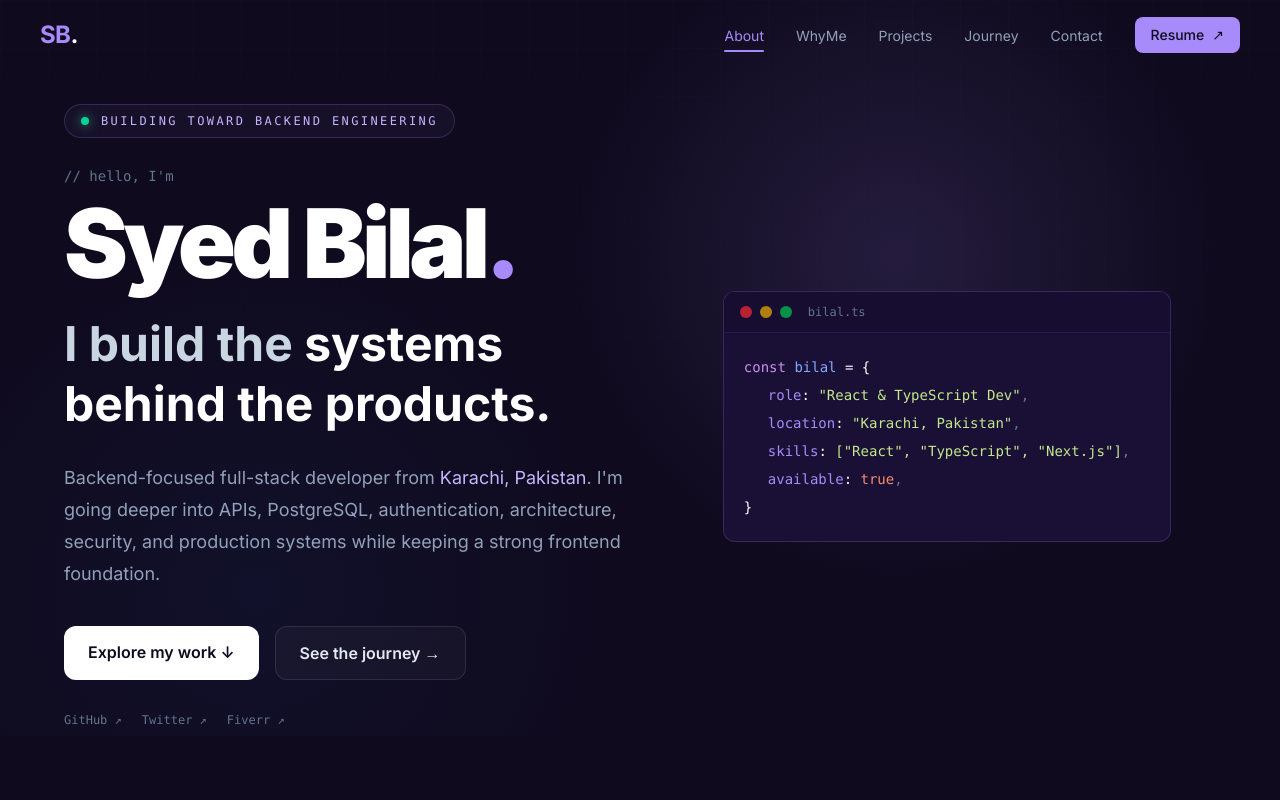
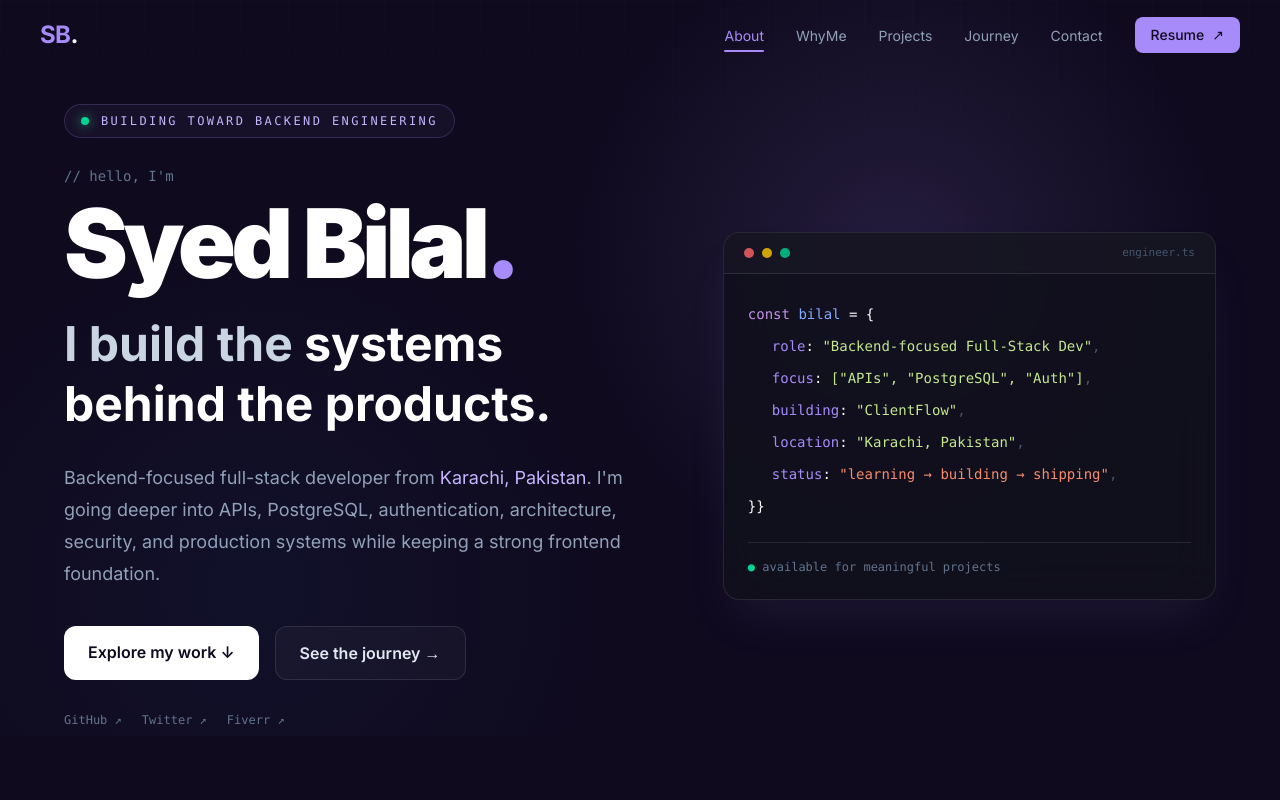
Before and after one commit to iamsyedbilal/portfolio, a Next.js app: page / in a window 1280 px wide. Shown: the top 800 px of the page. Built offline with nearby package versions, Linux system fonts and the light colour scheme.

Commit message:
refresh hero engineering profile card

```diff
--- a/components/CodeBlock.tsx
+++ b/components/CodeBlock.tsx
@@ -2,64 +2,33 @@
 
 import { motion } from "framer-motion";
 
+const lines = [
+  { key: "role", value: '"Backend-focused Full-Stack Dev"', color: "text-[#c3e88d]" },
+  { key: "focus", value: '["APIs", "PostgreSQL", "Auth"]', color: "text-[#c3e88d]" },
+  { key: "building", value: '"ClientFlow"', color: "text-[#c3e88d]" },
+  { key: "location", value: '"Karachi, Pakistan"', color: "text-[#c3e88d]" },
+  { key: "status", value: '"learning → building → shipping"', color: "text-[#f78c6c]" },
+];
+
 export default function CodeBlock() {
   return (
-    <motion.div
-      initial={{ opacity: 0, y: 20 }}
-      animate={{ opacity: 1, y: 0 }}
-      transition={{ duration: 0.5, delay: 0.6 }}
-      className="hidden lg:block w-full max-w-md">
-      <div className="rounded-xl border border-[#a78bfa]/20 bg-[#1a1035] overflow-hidden">
-        {/* Window bar */}
-        <div className="flex items-center gap-2 px-4 py-3 border-b border-[#a78bfa]/10 bg-[#160d30]">
-          <div className="w-3 h-3 rounded-full bg-red-500/70" />
-          <div className="w-3 h-3 rounded-full bg-yellow-500/70" />
-          <div className="w-3 h-3 rounded-full bg-green-500/70" />
-          <span className="ml-2 text-xs text-slate-500 font-mono">
-            bilal.ts
-          </span>
+    <motion.div initial={{ opacity: 0, y: 24, rotate: 1 }} animate={{ opacity: 1, y: 0, rotate: 0 }} transition={{ duration: 0.7, delay: 0.35 }} className="hidden lg:block w-full max-w-lg">
+      <div className="rounded-2xl border border-white/10 bg-[#11101c]/90 shadow-2xl shadow-[#a78bfa]/10 overflow-hidden backdrop-blur-xl">
+        <div className="flex items-center justify-between px-5 py-3 border-b border-white/10 bg-white/[0.02]">
+          <div className="flex items-center gap-2"><span className="w-2.5 h-2.5 rounded-full bg-red-400/80" /><span className="w-2.5 h-2.5 rounded-full bg-yellow-400/80" /><span className="w-2.5 h-2.5 rounded-full bg-emerald-400/80" /></div>
+          <span className="text-[11px] text-slate-600 font-mono">engineer.ts</span>
         </div>
-
-        {/* Code */}
-        <div className="p-5 font-mono text-sm leading-7">
-          <div>
-            <span className="text-[#c792ea]">const </span>
-            <span className="text-[#82aaff]">bilal </span>
-            <span className="text-white">= {"{"}</span>
-          </div>
-
-          {[
-            {
-              key: "role",
-              value: '"React & TypeScript Dev"',
-              color: "text-[#c3e88d]",
-            },
-            {
-              key: "location",
-              value: '"Karachi, Pakistan"',
-              color: "text-[#c3e88d]",
-            },
-            {
-              key: "skills",
-              value: '["React", "TypeScript", "Next.js"]',
-              color: "text-[#c3e88d]",
-            },
-            { key: "available", value: "true", color: "text-[#f78c6c]" },
-          ].map((line, i) => (
-            <motion.div
-              key={line.key}
-              initial={{ opacity: 0, x: -10 }}
-              animate={{ opacity: 1, x: 0 }}
-              transition={{ duration: 0.3, delay: 0.8 + i * 0.15 }}
-              className="pl-6">
-              <span className="text-[#a78bfa]">{line.key}</span>
-              <span className="text-white">: </span>
-              <span className={line.color}>{line.value}</span>
-              <span className="text-slate-500">,</span>
+        <div className="p-6 font-mono text-sm leading-8">
+          <div><span className="text-[#c792ea]">const </span><span className="text-[#82aaff]">bilal</span><span className="text-white"> = {'{'}</span></div>
+          {lines.map((line, i) => (
+            <motion.div key={line.key} initial={{ opacity: 0, x: -8 }} animate={{ opacity: 1, x: 0 }} transition={{ duration: 0.25, delay: 0.7 + i * 0.1 }} className="pl-6">
+              <span className="text-[#a78bfa]">{line.key}</span><span className="text-white">: </span><span className={line.color}>{line.value}</span><span className="text-slate-600">,</span>
             </motion.div>
           ))}
-
-          <div className="text-white">{"}"}</div>
+          <div className="text-white">{'}}'}</div>
+          <div className="mt-5 border-t border-white/10 pt-4 text-xs text-slate-500">
+            <span className="text-emerald-400">●</span> available for meaningful projects
+          </div>
         </div>
       </div>
     </motion.div>
```
